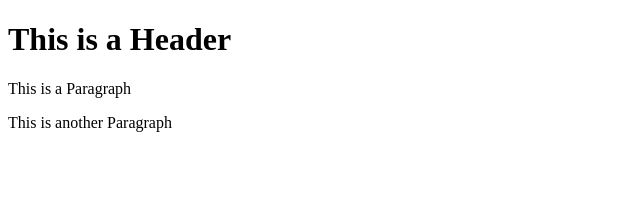
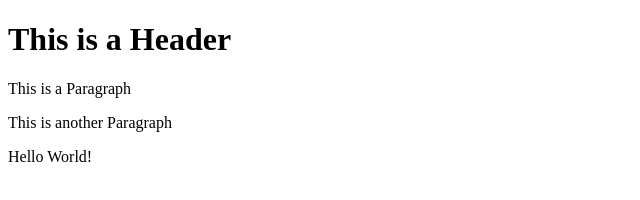
Before and after one commit to abbeycite/git-test, a website: page index.html in a window 1280 px wide. Shown: the whole page, without its empty margins (0-640 px from the left). Drawn offline with Linux system fonts and the light colour scheme.

Commit message:
Using NPM

```diff
--- a/index.html
+++ b/index.html
@@ -4,5 +4,6 @@
         <h1> This is a Header</h1>
         <p> This is a Paragraph</p>
         <p> This is another Paragraph</p>
+        <p> Hello World!</p>
     </body>
 </html>
```
Also changed, not shown: package.json (added, +25 -0 lines), 2 other files.
